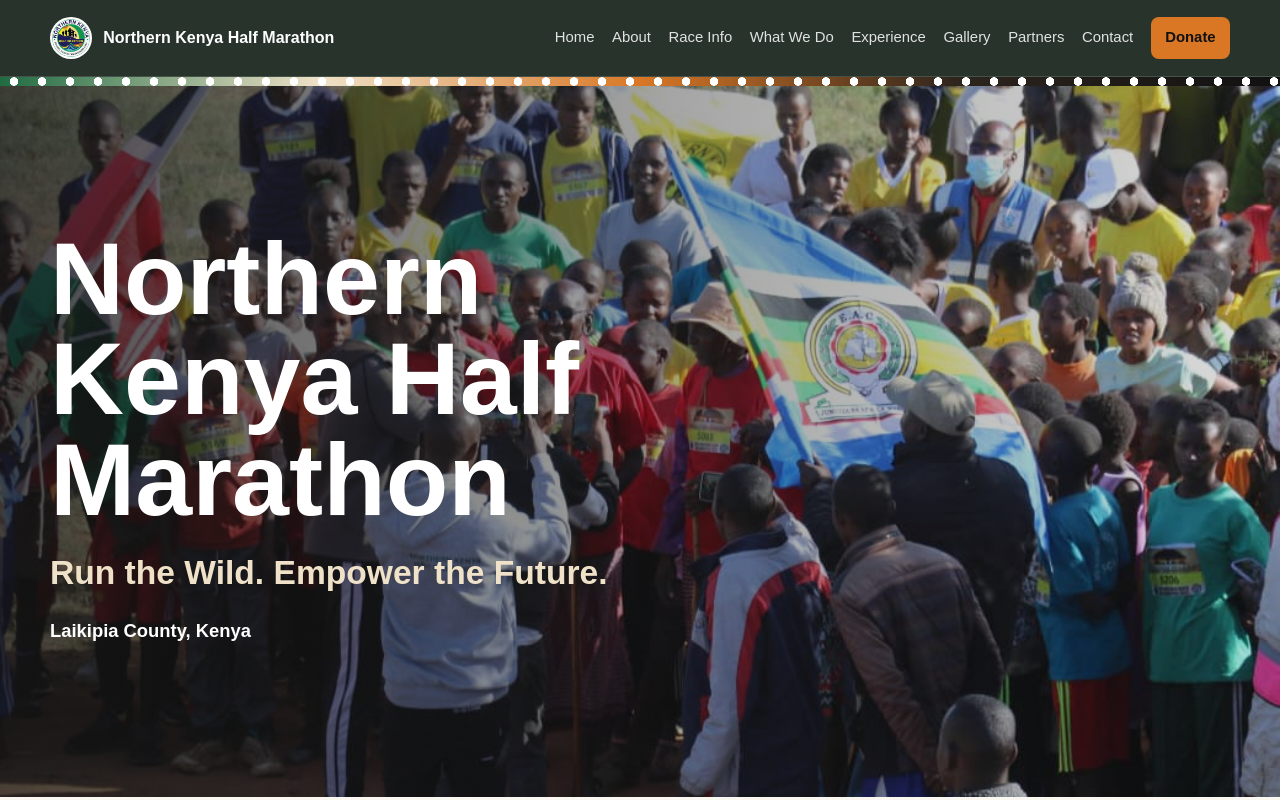
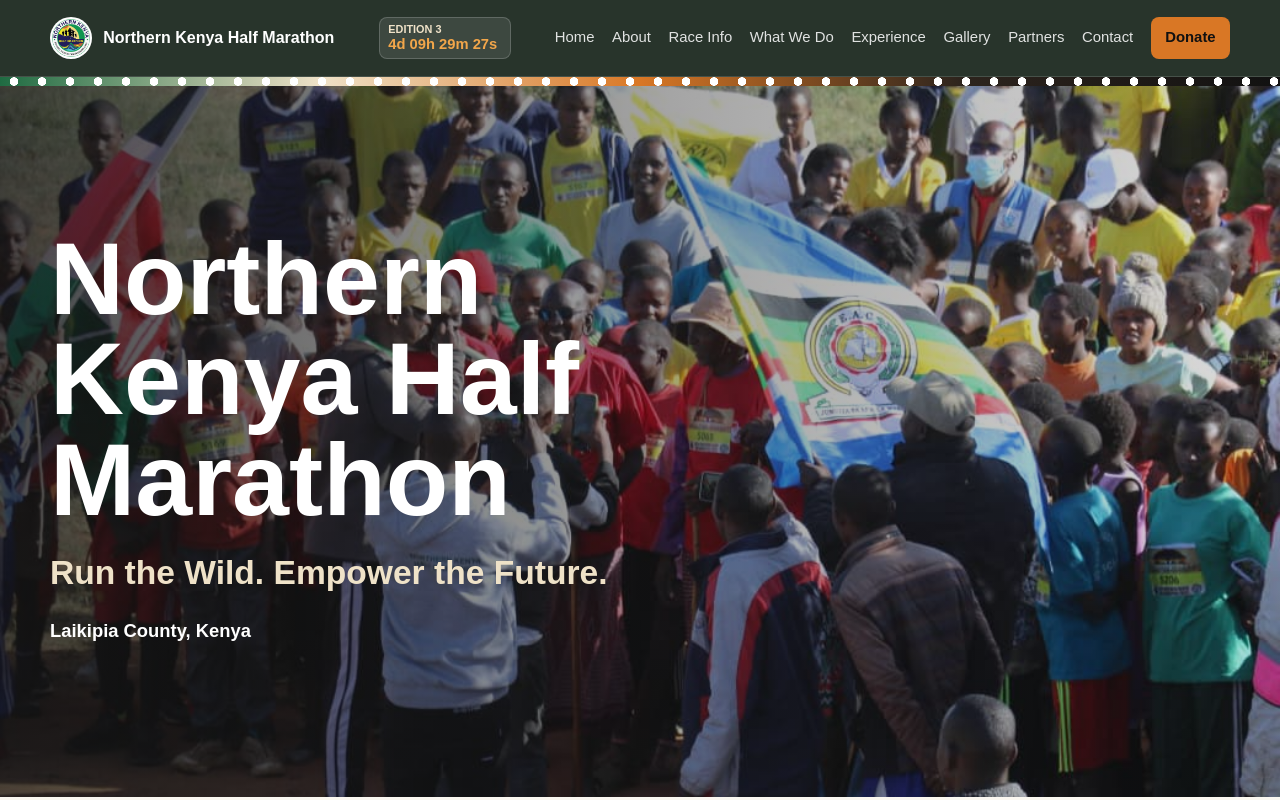
Before and after one commit to EdwardSalonikMosieny/nothernhalfmarathon, a plain HTML site: page index.html in a window 1280 px wide. Shown: the top 800 px of the page. Drawn offline with Linux system fonts and the light colour scheme.

Commit message:
Add event countdown timer

```diff
--- a/index.html
+++ b/index.html
@@ -20,7 +20,7 @@
     <meta property="og:type" content="website" />
     <meta property="og:image" content="assets/pic35.jpeg" />
     <title>Northern Kenya Half Marathon | Run the Wild. Empower the Future.</title>
-    <link rel="stylesheet" href="style.css?v=gallery-viewer" />
+    <link rel="stylesheet" href="style.css?v=countdown" />
   </head>
   <body>
     <a class="skip-link" href="#main">Skip to content</a>
@@ -31,6 +31,17 @@
           <img class="logo-mark" src="assets/logo.jpeg" alt="" aria-hidden="true" />
           <span>Northern Kenya Half Marathon</span>
         </a>
+
+        <div class="nav-countdown" aria-label="Countdown to the next marathon edition">
+          <span>Edition <span data-countdown-edition>3</span></span>
+          <strong>
+            <span data-countdown-days>0</span>d
+            <span data-countdown-hours>00</span>h
+            <span data-countdown-minutes>00</span>m
+            <span data-countdown-seconds>00</span>s
+          </strong>
+          <small data-countdown-date>Saturday, 16 May 2026</small>
+        </div>
 
         <button class="nav-toggle" type="button" aria-label="Open menu" aria-expanded="false">
           <span></span>
@@ -792,6 +803,6 @@
         </dl>
       </div>
     </dialog>
-    <script src="script.js?v=gallery-viewer"></script>
+    <script src="script.js?v=countdown"></script>
   </body>
 </html>
--- a/script.js
+++ b/script.js
@@ -15,11 +15,74 @@
 const galleryPrev = document.querySelector(".gallery-prev");
 const galleryNext = document.querySelector(".gallery-next");
 const galleryCounter = document.querySelector(".gallery-counter");
+const countdownEdition = document.querySelector("[data-countdown-edition]");
+const countdownDate = document.querySelector("[data-countdown-date]");
+const countdownDays = document.querySelector("[data-countdown-days]");
+const countdownHours = document.querySelector("[data-countdown-hours]");
+const countdownMinutes = document.querySelector("[data-countdown-minutes]");
+const countdownSeconds = document.querySelector("[data-countdown-seconds]");
 let activeGalleryIndex = 0;
 
 if (year) {
   year.textContent = new Date().getFullYear();
 }
+
+const padTime = (value) => String(value).padStart(2, "0");
+
+const getNextEvent = (now = new Date()) => {
+  const baseEdition = 3;
+  const baseDate = new Date("2026-05-16T00:00:00+03:00");
+  const eventDate = new Date(baseDate);
+  let edition = baseEdition;
+
+  while (now >= eventDate) {
+    eventDate.setFullYear(eventDate.getFullYear() + 1);
+    edition += 1;
+  }
+
+  return { edition, eventDate };
+};
+
+const formatEventDate = (eventDate) =>
+  new Intl.DateTimeFormat("en-KE", {
+    weekday: "long",
+    day: "numeric",
+    month: "long",
+    year: "numeric",
+    timeZone: "Africa/Nairobi",
+  }).format(eventDate);
+
+const updateCountdown = () => {
+  if (
+    !countdownEdition ||
+    !countdownDate ||
+    !countdownDays ||
+    !countdownHours ||
+    !countdownMinutes ||
+    !countdownSeconds
+  ) {
+    return;
+  }
+
+  const now = new Date();
+  const { edition, eventDate } = getNextEvent(now);
+  const remaining = Math.max(eventDate - now, 0);
+  const totalSeconds = Math.floor(remaining / 1000);
+  const days = Math.floor(totalSeconds / 86400);
+  const hours = Math.floor((totalSeconds % 86400) / 3600);
+  const minutes = Math.floor((totalSeconds % 3600) / 60);
+  const seconds = totalSeconds % 60;
+
+  countdownEdition.textContent = edition;
+  countdownDate.textContent = formatEventDate(eventDate);
+  countdownDays.textContent = days;
+  countdownHours.textContent = padTime(hours);
+  countdownMinutes.textContent = padTime(minutes);
+  countdownSeconds.textContent = padTime(seconds);
+};
+
+updateCountdown();
+setInterval(updateCountdown, 1000);
 
 if (navToggle && navMenu) {
   navToggle.addEventListener("click", () => {
--- a/style.css
+++ b/style.css
@@ -82,7 +82,7 @@
   display: flex;
   align-items: center;
   justify-content: space-between;
-  gap: 1rem;
+  gap: 0.75rem;
 }
 
 .logo {
@@ -121,6 +121,43 @@
 .nav-menu a:focus-visible {
   color: var(--sand);
   opacity: 1;
+}
+
+.nav-countdown {
+  display: grid;
+  gap: 0.1rem;
+  min-width: 132px;
+  padding: 0.38rem 0.55rem;
+  border: 1px solid rgba(255, 255, 255, 0.18);
+  border-radius: var(--radius);
+  background: rgba(255, 255, 255, 0.1);
+  color: var(--white);
+  line-height: 1.05;
+}
+
+.nav-countdown span,
+.nav-countdown small {
+  color: var(--sand);
+  font-size: 0.68rem;
+  font-weight: 900;
+  text-transform: uppercase;
+}
+
+.nav-countdown strong {
+  color: var(--orange-2);
+  font-size: 0.92rem;
+  line-height: 1;
+  white-space: nowrap;
+}
+
+.nav-countdown strong span {
+  color: inherit;
+  font-size: inherit;
+  text-transform: none;
+}
+
+.nav-countdown small {
+  display: none;
 }
 
 .nav-toggle {
@@ -1086,6 +1123,16 @@
     margin-top: 0.35rem;
   }
 
+  .nav-countdown {
+    min-width: 118px;
+    margin-left: auto;
+    padding: 0.34rem 0.5rem;
+  }
+
+  .nav-countdown small {
+    display: none;
+  }
+
   .hero {
     min-height: 64svh;
     align-items: end;
@@ -1167,7 +1214,7 @@
   }
 
   .logo {
-    max-width: 220px;
+    max-width: 145px;
     font-size: 0.86rem;
   }
 
@@ -1176,8 +1223,22 @@
   }
 
   .logo-mark {
-    width: 38px;
-    height: 38px;
+    width: 34px;
+    height: 34px;
+  }
+
+  .nav-countdown {
+    min-width: 104px;
+    padding: 0.3rem 0.42rem;
+  }
+
+  .nav-countdown span,
+  .nav-countdown small {
+    font-size: 0.58rem;
+  }
+
+  .nav-countdown strong {
+    font-size: 0.78rem;
   }
 
   .nav-menu {
```
